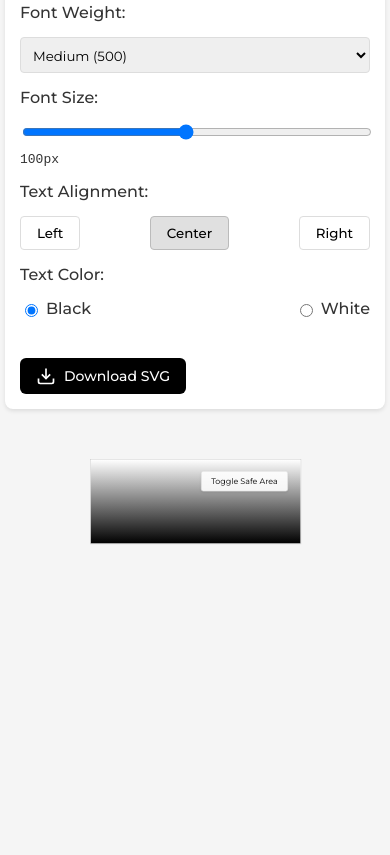
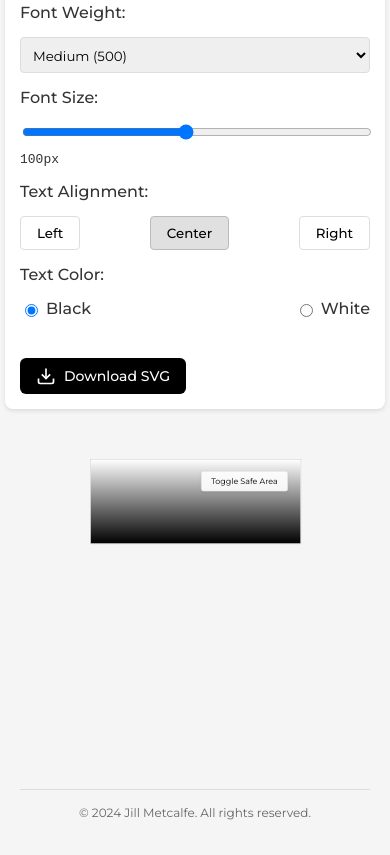
Before and after one commit to SavageMyrtle/notion-cover-generator, a plain HTML site: page index.html in a window 390 px wide. Shown: the part 658-1513 px from the top of the page. Before the commit the page ends 1427 px from the top, so only its background shows below. Drawn offline with Linux system fonts and the light colour scheme.

Commit message:
Add files via upload

```diff
--- a/index.html
+++ b/index.html
@@ -125,8 +125,11 @@
         </div>
     </div>
 
+    <div class="footer">© 2024 Jill Metcalfe. All rights reserved.</div>
+
     </div>
     </div>
     <script src="script.js"></script>
+
 </body>
 </html>
--- a/styles.css
+++ b/styles.css
@@ -189,6 +189,17 @@ input[type="text"], select {
     background: white;
 }
 
+.footer {
+    width: 100%;
+    max-width: 600px;
+    text-align: center;
+    color: #666;
+    font-size: 14px;
+    margin-top: 40px;
+    padding: 20px 0;
+    border-top: 1px solid #ddd;
+}
+
 /* Media Queries for Responsive Layout */
 @media (max-width: 1200px) {
     body {
@@ -272,4 +283,10 @@ input[type="text"], select {
         transform: scale(0.6);
         margin-bottom: 150px;
     }
+
+    .footer {
+        margin-top: 20px;
+        padding: 15px 0;
+        font-size: 12px;
+    }
 }
```
